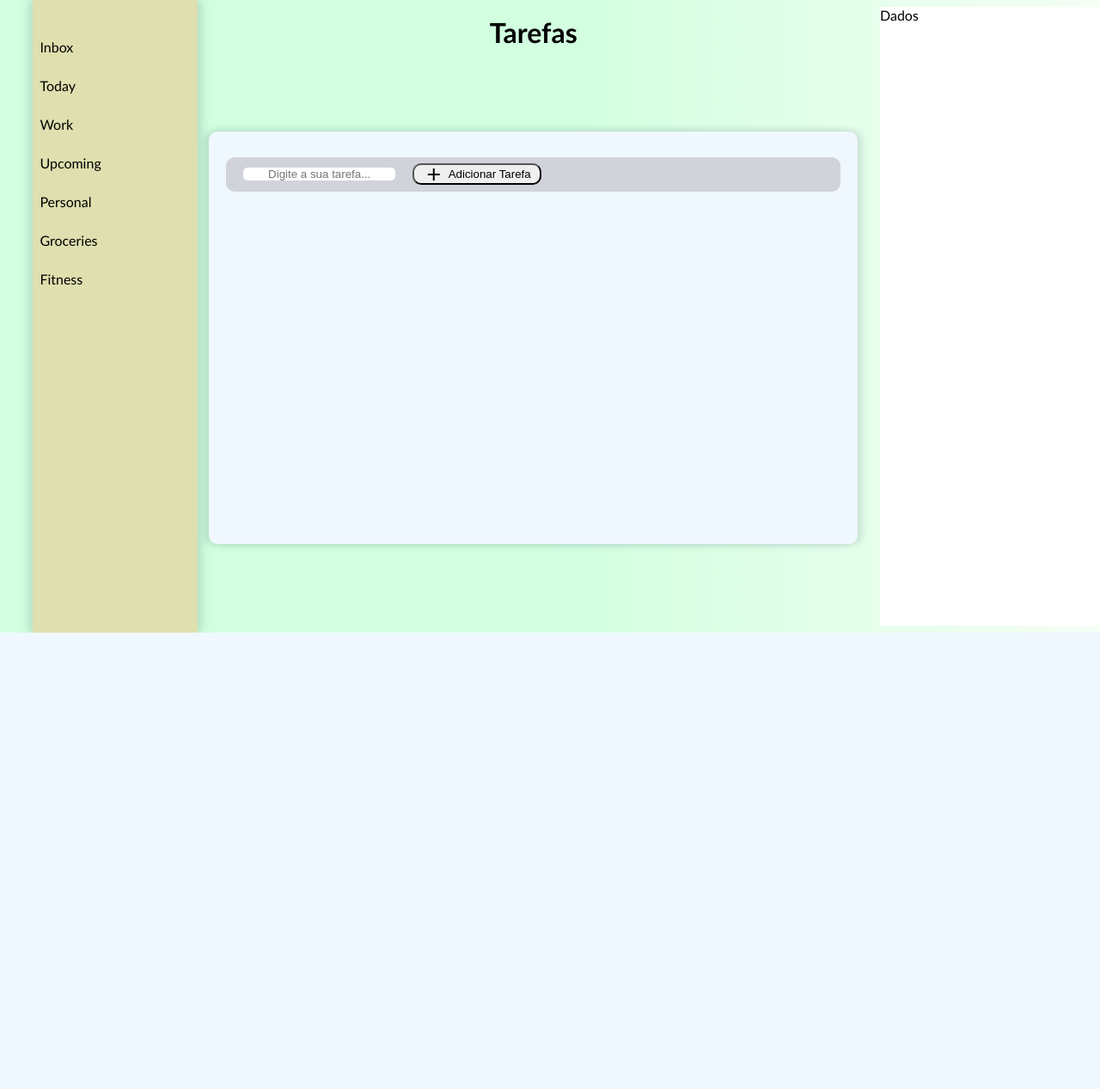
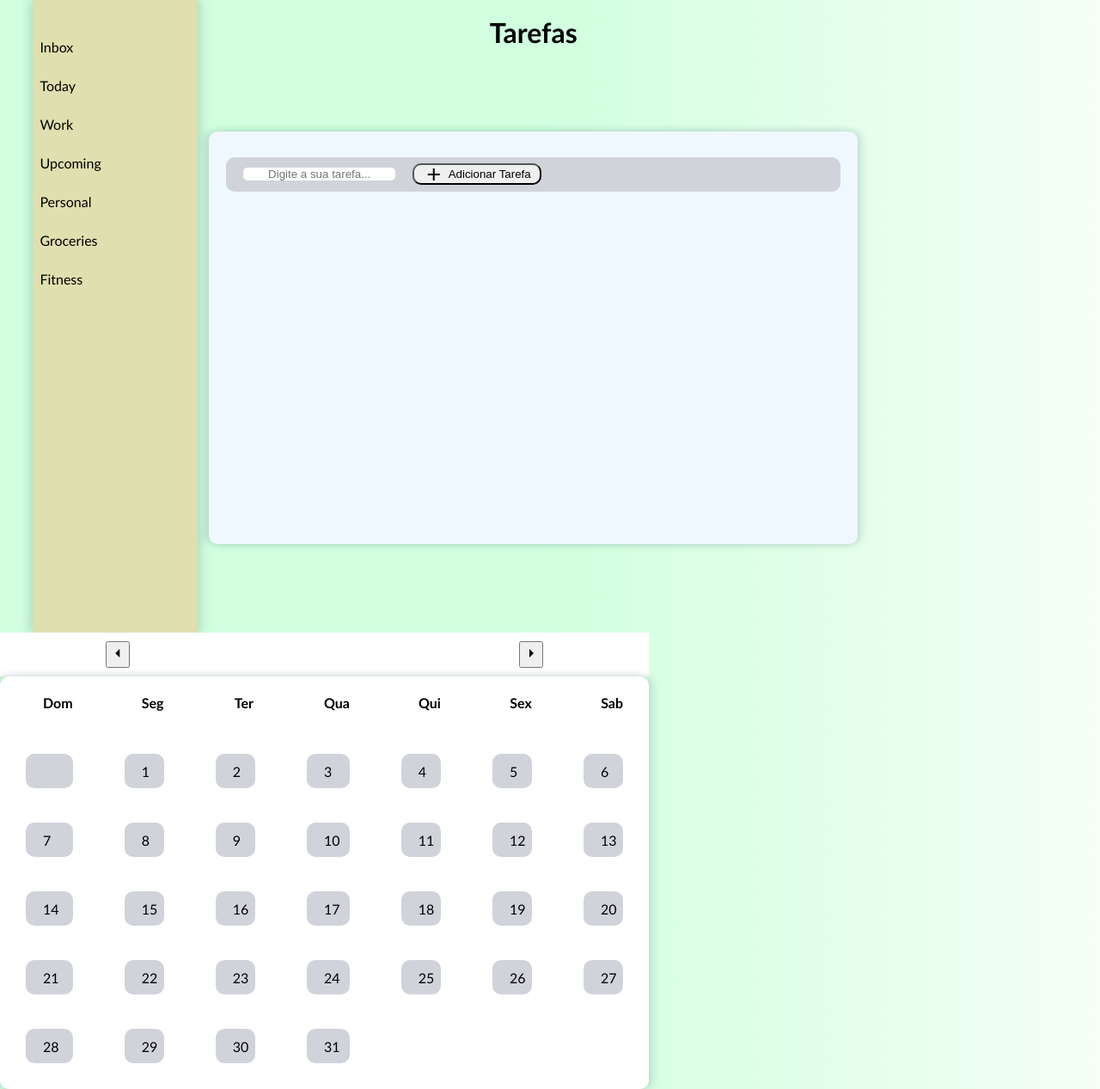
Before and after one commit to KelvinKrauss/Trabalho_Desenvolvimento_Web_List_To_Do_2025, a Python web app: template templates/index.html in a window 1280 px wide. Shown: the part 64-1331 px from the top of the page at 86% size. Before the commit the page ends 800 px from the top, so only its background shows below. Run offline with Jinja, Linux system fonts and the light colour scheme; the template is opened without the code that fills it, so the values that code supplies are empty.

Commit message:
Feat: 1. Refatoração de Eventos (HTML & JS): remoção de atributos inline (onclick), adoção de addEventListener, IDs Semânticos; 2. Implementação da Lógica de Exclusão (Delegação de Eventos): delegação em (.criando-lista), identificação de alvo (event.target.closest('.deletar'), remoção do Pai(.closest('li').remove(); Fix: Correções de bugs: 1. Renderização 2. Prevenção de Duplicatas (add.eventListener fora da função adicionarTarefa).

```diff
--- a/css/style.css
+++ b/css/style.css
@@ -146,15 +146,29 @@
 
 
 /* ASIDE */
-aside {
-    background-color: rgb(255, 255, 255);
-
-    margin: 1vh 0 0 1vw;
-
-    width: 20vw;
-    height: 90vh;
+#calendario
+{
+    background-color: white;
+    display: grid;
+    gap: 20px;
+    grid-template-columns: repeat(7, 1fr); /* 7 colunas de largura igual*/
+    padding: 10px;
 }
 
+.dia-da-semana-header{
+    background-color: transparent;
+    font-weight: bold;
+    justify-content: center;
+    border: none;
+}
+.controle-do-mes{
+    display: flex;
+    justify-content: space-around;
+    align-items: center;
+    padding: 10px;
+    background-color: #fff;
+
+}
 
 /* Ajustes finos para telas muito pequenas (celular) */
 @media (max-width: 800px) {
--- a/js/script.js
+++ b/js/script.js
@@ -6,14 +6,138 @@
 3- Exibir o texto na tela [X];
 4- Deletar a tarefa da tela (Ao clicar no botão deletar) [].
 */
+
 function adicionarTarefa(){
     let entrada_do_usuario = document.querySelector(".entrada-de-texto").value;
     let lista = document.createElement("li");
-    lista.innerHTML = "<article><input type='checkbox'>" + entrada_do_usuario + "<button onclick='deletarTarefa(this)' class='deletar'>Deletar<span class='material-symbols-outlined icone-delete'>delete</span></button></article>";
+    //lista.innerHTML = "<article><input type='checkbox'>" + entrada_do_usuario + "<button class='deletar'>Deletar<span class='material-symbols-outlined icone-delete'>delete</span></button></article>";
+    lista.innerHTML = "<article><input type='checkbox'>" + entrada_do_usuario + "<button id='bota-remover-tarefas' class='deletar'>Deletar<span class='material-symbols-outlined icone-delete'>delete</span></button></article>";
     document.querySelector(".criando-lista").appendChild(lista);
     document.querySelector(".entrada-de-texto").value = "";
 }
+document.querySelector("#botao-adicionar-tarefas").addEventListener('click', adicionarTarefa);
+// Criando uma declaração de eventos
+document.querySelector(".criando-lista").addEventListener('click', function(event){
+    const botao_de_Deletar = event.target.closest('.deletar')
 
-function deletarTarefa(lista){
-    lista.parentElement.remove();
+    if (botao_de_Deletar){
+        deletarTarefa(botao_de_Deletar);
+    }
+});
+
+function deletarTarefa(botao_de_Deletar){
+    botao_de_Deletar.closest("li").remove();
 }
+
+//Construindo a Lógica do Calendário
+/*
+1- Saber como abstrair ano e mês [X]
+2- Saber abstrair o primeiro e último dia do mês [X]
+3- Criando as células da semana [X]
+4- Criando dias vazios no calendário [X]
+5- Juntando o passo 3 e 4 [X]
+6- Criando contagem de dias [X]
+7- Adicionado a contagem de dias no elemento html [X]
+8- Criando o loop [X]
+9- Criando uma função geral para Calendario [X]
+*/
+// 1
+let dataAtual = new Date();
+let ano = dataAtual.getFullYear();
+let mes = dataAtual.getMonth();
+/*
+// 2
+new Date(ano, mes + 1, 0).getDate(); // Último dia do Mês
+new Date(2025, mes + 1, 0).getDate(); // Último dia de Novembro
+new Date(2025, mes, 1).getDate(); // Primeiro dia do Mês
+let dia_zero = new Date(2025, 11, 0).getDate(); // Retorne o último dia de Dezembro
+console.log(dia_zero);
+
+//3
+for (var dia_da_semana = 0; dia_da_semana <= 5; dia_da_semana ++){
+    console.log(dia_da_semana);
+}
+
+//4
+let celula_Vazia = document.createElement("article");
+celula_Vazia.classList.add('dia-vazio'); // Adiciona uma lista de classe de um elemento html
+document.querySelector('#calendario').append(celula_Vazia); // Criando um elemento article dentro a section#calendario
+
+//5
+for (let dia_da_semana = 0; dia_da_semana <= 5; dia_da_semana ++){
+    let celula_Vazia = document.createElement("article");
+    celula_Vazia.classList.add('dia-vazio');
+    document.querySelector('#calendario').append(celula_Vazia);
+}
+//6
+let dias_novembro = 30
+for (let contagem_dias = 1; contagem_dias <= dias_novembro; contagem_dias ++){
+    console.log(contagem_dias)
+}
+
+//7
+let celula_dia = document.createElement("article");
+celula_dia.innerText = contagem_dias;
+celula_dia.classList.add('contador-de-dias');
+document.querySelector('#calendario').append(celula_dia);
+
+//8
+for (let contagem_dias = 1; contagem_dias <= dias_novembro; contagem_dias ++){
+    let celula_Dia = document.createElement("article");
+    celula_Dia.classList.add('dia-vazio');
+    celula_Dia.innerText = contagem_dias;
+    document.querySelector('#calendario').append(celula_Dia);
+}*/
+
+//9
+function renderizar_Calendario(ano, mes){
+    const total_de_Dias = new Date(ano, mes + 1, 0).getDate(); // Total de dias no mes
+    const primeiro_dia_semana = new Date(ano, mes, 1).getDay();// Filtro de 1º dia da semana
+
+    //Criando os dias da semana
+    const dias_da_Semana = ["Dom", "Seg", "Ter", "Qua", "Qui", "Sex", "Sab"];
+    for (let semana = 0; semana <= 6; semana++){
+        let celula_Semana = document.createElement("article");
+        celula_Semana.classList.add("dia-da-semana-header");
+        celula_Semana.innerHTML = dias_da_Semana[semana];
+        document.querySelector('#calendario').append(celula_Semana)
+    }
+
+    // Criando o primeiro dia da semana
+    for (let dia_da_semana = 1; dia_da_semana <= primeiro_dia_semana; dia_da_semana++){
+        let celula_Vazia = document.createElement("article");
+        celula_Vazia.classList.add('dia-vazio');
+        document.querySelector('#calendario').append(celula_Vazia);
+    }
+
+    // Criando a contagem dos dias
+    for (let contagem_dias = 1; contagem_dias <= total_de_Dias; contagem_dias ++){
+        let celula_Dia = document.createElement("article");
+        celula_Dia.classList.add('contador-de-dias');
+        celula_Dia.innerText = contagem_dias;
+        document.querySelector('#calendario').append(celula_Dia);
+    }
+}
+renderizar_Calendario(2025,11);
+
+// Criando o controle de mês do ano
+// Mês Anterior
+function botao_anterior(){
+    mes--; // Diminuir o mês
+    if (mes < 0){
+        mes = 11;
+        ano--;
+    }
+    renderizar_Calendario(ano, mes);
+}
+document.querySelector("#botao-anterior").addEventListener('click', botao_anterior);
+// Mês Posterior
+function botao_posterior(){
+    mes++; // Aumentar o mês
+    if (mes > 11){
+        mes = 0;
+        ano++;
+    }
+    renderizar_Calendario(ano, mes);
+}
+document.querySelector("#botao-posterior").addEventListener('click', botao_posterior);
--- a/templates/index.html
+++ b/templates/index.html
@@ -32,7 +32,7 @@
             <section>
                 <article>
                     <input class="entrada-de-texto" type="text" placeholder="Digite a sua tarefa...">
-                    <button onclick="adicionarTarefa()" class="adicionar"><span class="material-symbols-outlined icone-add">add</span>Adicionar Tarefa</button>
+                    <button id="botao-adicionar-tarefas" class="adicionar"><span class="material-symbols-outlined icone-add">add</span>Adicionar Tarefa</button>
                 </article>
                 <ul class="criando-lista">
 
@@ -41,7 +41,17 @@
         </main>
 
         <aside>
-            <p>Dados</p>
+            <div class="controle-do-mes">
+                <button id="botao-anterior">
+                    <span class="material-symbols-outlined">arrow_left</span>
+                </button>
+                <span id="nome-mes"></span>
+                <button id="botao-posterior">
+                    <span class="material-symbols-outlined">arrow_right</span>
+                </button>
+            </div>
+            <section id="calendario">
+            </section>
         </aside>
         <script src="../js/script.js"></script>
     </body>
```
